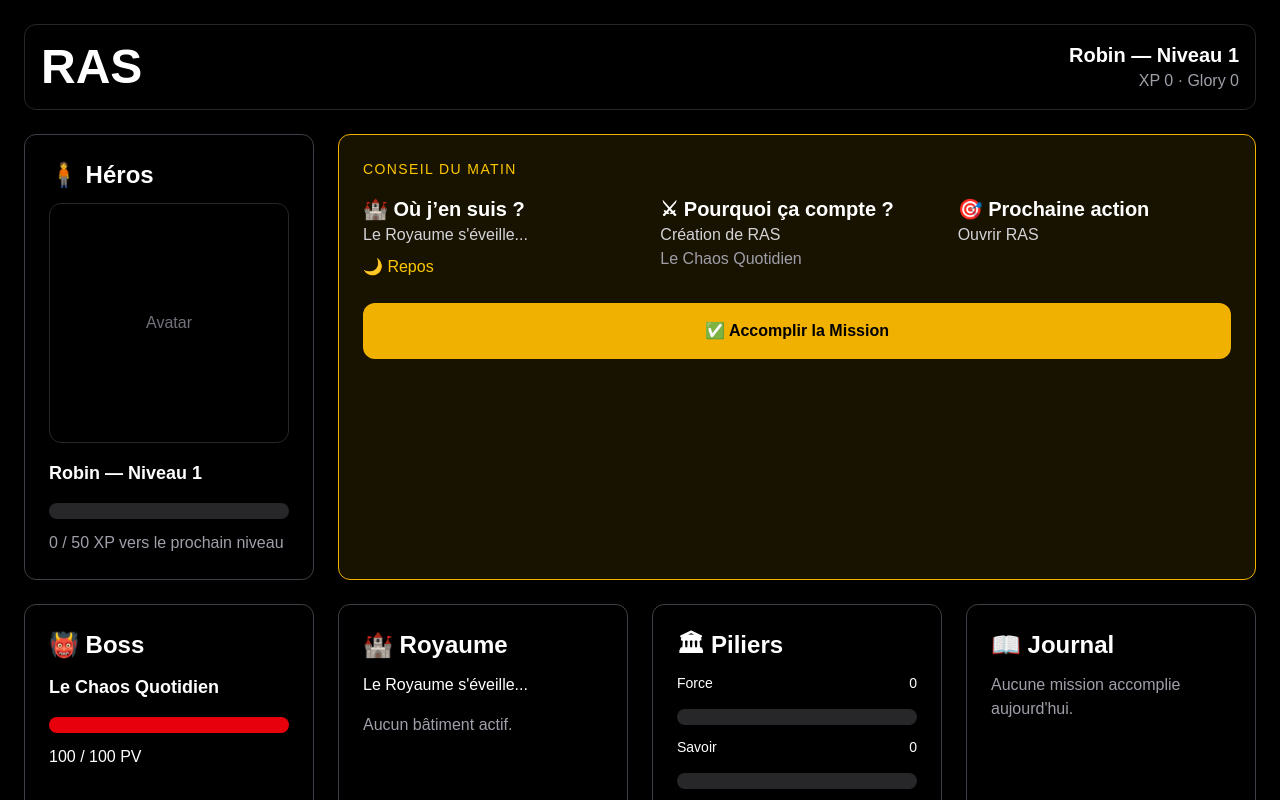
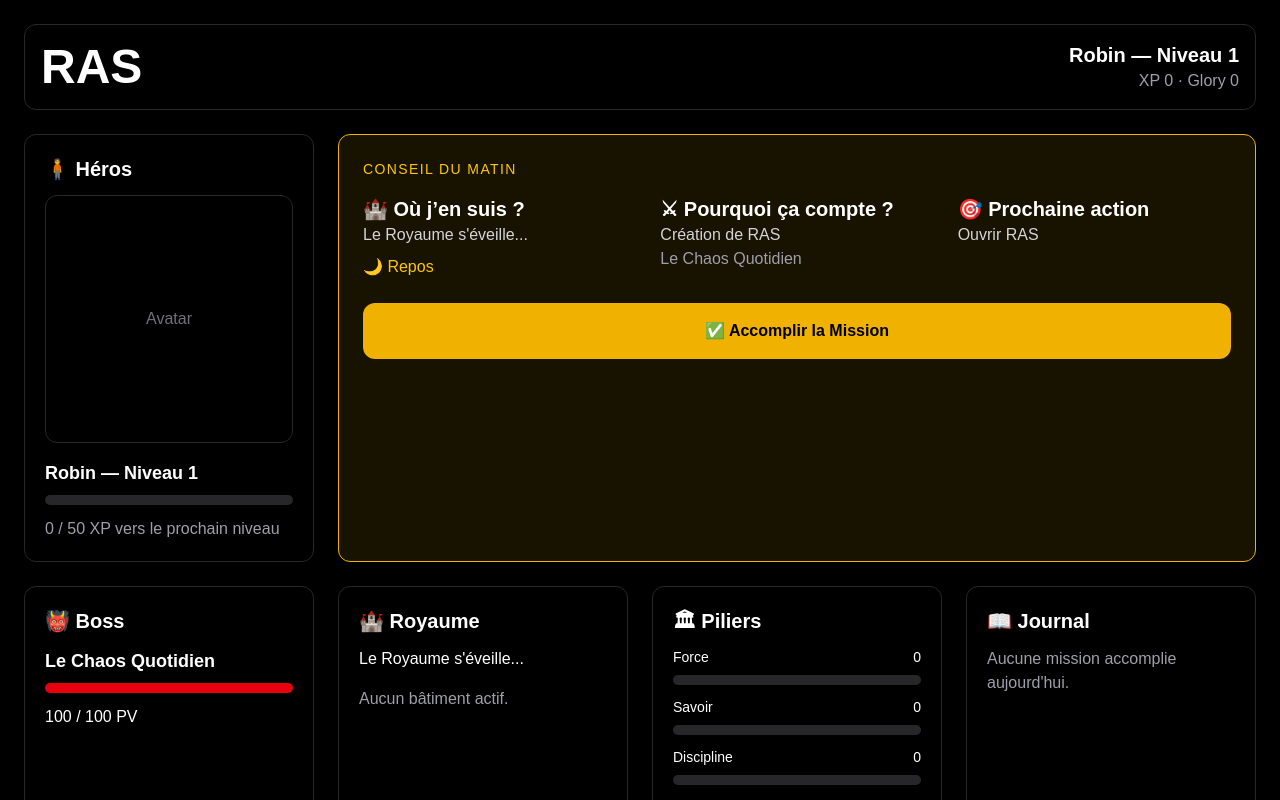
Before and after one commit to RobinWhitman/ras, a Next.js app: page / in a window 1280 px wide. Shown: the top 800 px of the page. Built offline with nearby package versions, Linux system fonts and the light colour scheme.

Commit message:
Sprint UI 2 - Dashboard compact

```diff
--- a/src/components/Card.tsx
+++ b/src/components/Card.tsx
@@ -1,12 +1,17 @@
 type CardProps = {
   title: string;
   children: React.ReactNode;
+  compact?: boolean;
 };
 
-export default function Card({ title, children }: CardProps) {
+export default function Card({ title, children, compact = false }: CardProps) {
   return (
-    <section className="border border-zinc-700 rounded-xl p-6">
-      <h2 className="text-2xl font-bold mb-3">{title}</h2>
+    <section
+      className={`border border-zinc-800 rounded-xl ${
+        compact ? "p-4" : "p-5"
+      }`}
+    >
+      <h2 className="text-xl font-bold mb-3">{title}</h2>
       {children}
     </section>
   );
--- a/src/components/ProgressBar.tsx
+++ b/src/components/ProgressBar.tsx
@@ -10,11 +10,10 @@ export default function ProgressBar({
   color = "yellow",
 }: ProgressBarProps) {
   const percent = Math.round((value / max) * 100);
-
   const colorClass = color === "red" ? "bg-red-600" : "bg-yellow-500";
 
   return (
-    <div className="w-full h-4 bg-zinc-800 rounded-full mt-4 overflow-hidden">
+    <div className="w-full h-2.5 bg-zinc-800 rounded-full mt-2 overflow-hidden">
       <div
         className={`h-full ${colorClass} transition-all duration-300`}
         style={{ width: `${percent}%` }}
```
